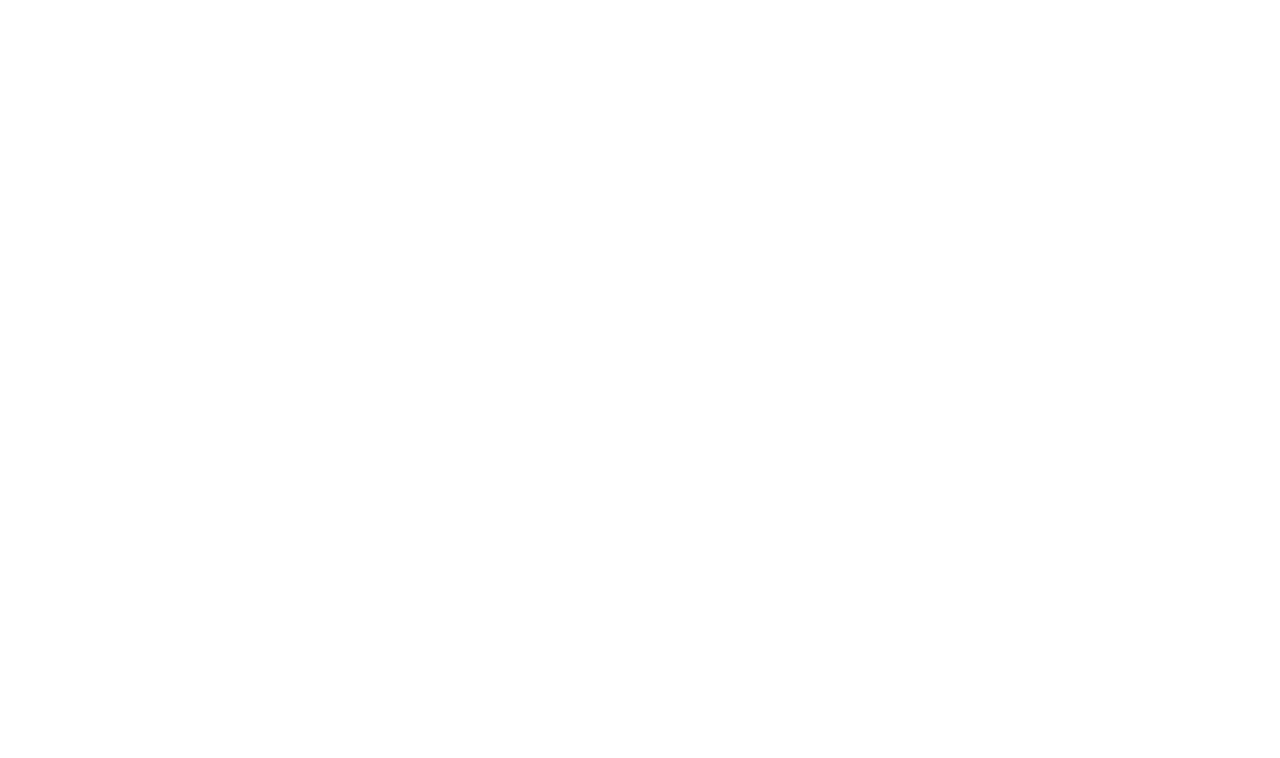
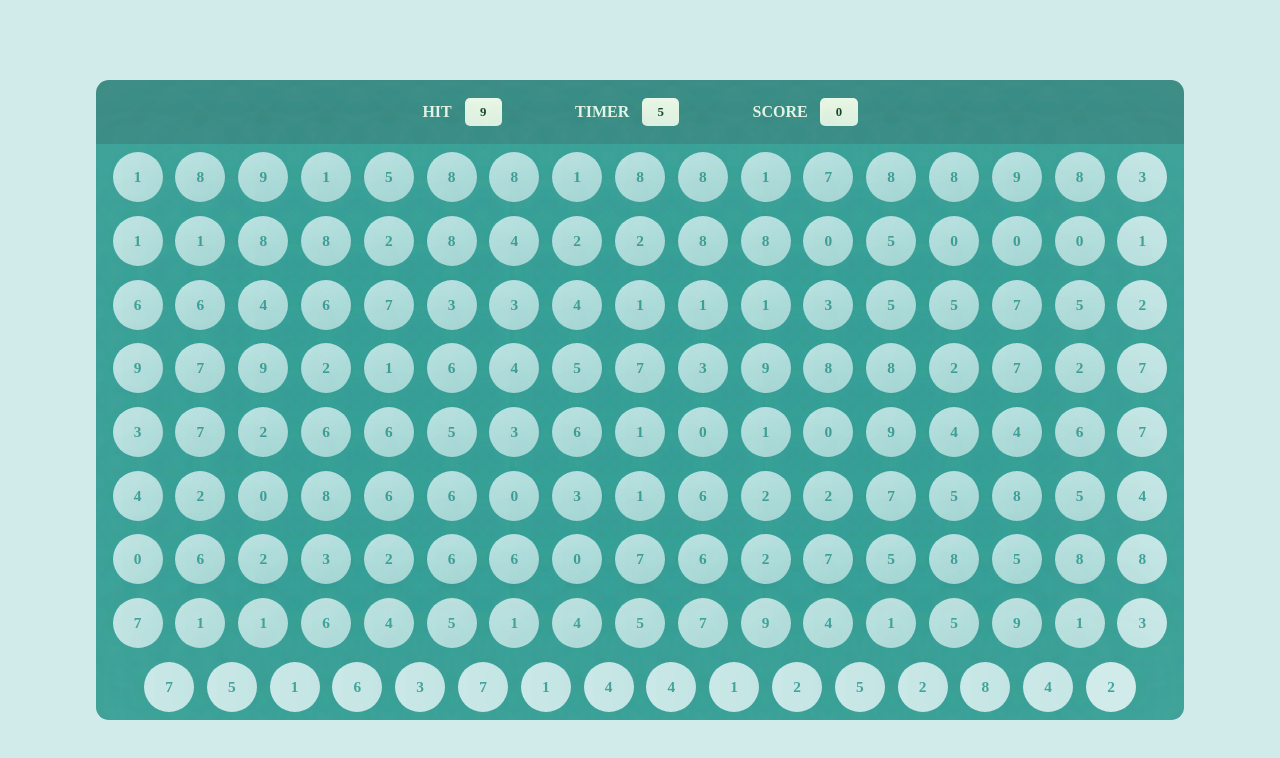
Before and after one commit to Shivani-verma-au25/BubbleGame, a plain HTML site: page index.html in a window 1280 px wide. Drawn offline with Linux system fonts and the light colour scheme.

Commit message:
complete

```diff
--- a/index.html
+++ b/index.html
@@ -3,9 +3,36 @@
 <head>
     <meta charset="UTF-8">
     <meta name="viewport" content="width=device-width, initial-scale=1.0">
-    <title>Document</title>
+    <title>Bubble Game</title>
+    <link rel="stylesheet" href="style.css">
 </head>
 <body>
+    <div id="main">
+        <!-- main start -->
+        <div class="container">
+            <div id="inner-container">
+                <div id="heading">
+                    <div class="elem">
+                        <h4>HIT</h4>
+                        <div id="hitval" class="box">0</div>
+                    </div>
+                    <div class="elem">
+                        <h4>TIMER</h4>
+                        <div id="time" class="box">60</div>
+                    </div>
+                    <div class="elem">
+                        <h4>SCORE</h4>
+                        <div id="increasescore" class="box">0</div>
+                    </div>
+                </div>
+                <div id="center">
+                </div>
+            </div>
+        </div>
+        <!-- main end -->
+    </div>
 
+    <!-- scripts -->
+    <script src="./script.js"></script>
 </body>
 </html>
--- a/script.js
+++ b/script.js
@@ -0,0 +1,59 @@
+var timer = 10
+var hit = 0
+var Score = 0
+
+
+// increase Score
+function Topscore(){
+    Score += 10
+    document.querySelector("#increasescore").innerHTML = Score
+}
+// create hit values
+function hitValue(){
+    hit = Math.floor(Math.random()*10)
+    document.querySelector('#hitval').innerHTML = hit
+}
+
+// create hitboard
+
+function setTimer(){
+    let setInt = setInterval(function(){
+        if (timer > 0) {
+            timer--;
+                document.querySelector('#time').textContent = timer
+        } else {
+            clearInterval(setInt)
+            // setTimer()
+            document.querySelector('#center').innerHTML =`<h1>Game Over</h1>`
+        }
+    },1000)
+}
+
+// creating randome bubbles
+function createBubble(){
+    var clutter = "";
+    for (let i = 0; i<=151; i++) {
+        // creating random numbers
+        var raNum = Math.floor(Math.random()*10)
+        clutter += `<div class="bubble">${raNum}</div>`
+    }
+document.querySelector('#center').innerHTML = clutter
+}
+
+// compairing bubble to hit
+
+function compaireBubble(){
+    document.querySelector('#center').addEventListener('click',function(event){
+        var clicked_bubble = Number(event.target.textContent);
+    //    console.log(clicked_bubble);
+        if (clicked_bubble === hit) {
+          Topscore()
+          createBubble()
+          hitValue()
+        }
+    })
+}
+createBubble()
+setTimer()
+hitValue()
+compaireBubble()
--- a/style.css
+++ b/style.css
@@ -0,0 +1,101 @@
+*{
+    margin: 0;
+    padding: 0;
+    box-sizing: border-box;
+    font-family: gilroy;
+}
+html,body{
+    width: 100%;
+    height: 100%;
+}
+#main{
+    /* width: 100%; */
+    position: relative;
+}
+.container{
+    width: 100vw;
+    height: 100vh;
+    background-color: #D0EBEA;
+    display: flex;
+    align-items: center;
+    justify-content: center;
+}
+#inner-container{
+    width: 85vw;
+    height: 80vh;
+    background-color: #ffe;border-radius: 1vw;
+    overflow: hidden;
+}
+#heading{
+    padding: 10px;
+    width: 100%;
+    height: 10%;
+    background-color: #408d86;
+    display: flex;
+    align-items: center;
+    justify-content: space-between;
+    color: #ffe;
+    padding: 0 30%;
+}
+.elem{
+    display: flex;
+    align-items: center;
+    gap: 1vw;
+    /* background-color: red; */
+}
+.box{
+    color: rgb(29, 60, 29);
+    font-size: 1vw;
+    font-weight: 700;
+    padding: .5vw 1.2vw;
+    background-color:#ffe;
+    border-radius: .4vw;
+}
+/* center */
+#center{
+    width: 100%;
+    height: calc(100% - 10%);
+    position: relative;
+    display: flex;
+    align-items: center;
+    justify-content: center;
+    flex-wrap: wrap;
+    gap: 1vw;
+    padding: .6vw 1vw;
+    background-color:#43A49B;
+}
+#center>h1{
+    font-size: 6vw;
+    color: #284d49;
+    animation-name: Scale;
+    animation-duration: .5s;
+    animation-timing-function: ease;
+    animation-fill-mode: forwards;
+}
+@keyframes Scale {
+    0%{
+        scale: .5;
+    }
+    100%{
+        scale:1.2;
+    }
+
+}
+.bubble{
+    width: 50px;
+    height: 50px;
+    background-color:#D0EBEA;
+    border-radius: 50%;
+    display: flex;
+    align-items: center;
+    justify-content: center;
+    transition: all .4s ease;
+    font-size: 1.2vw;
+    font-weight: 700;
+    color: #43A49B;
+    box-shadow: 0 0 10vw #43A49B;
+}
+.bubble:hover{
+    background-color:#284d49;
+    cursor: pointer;
+}
```
